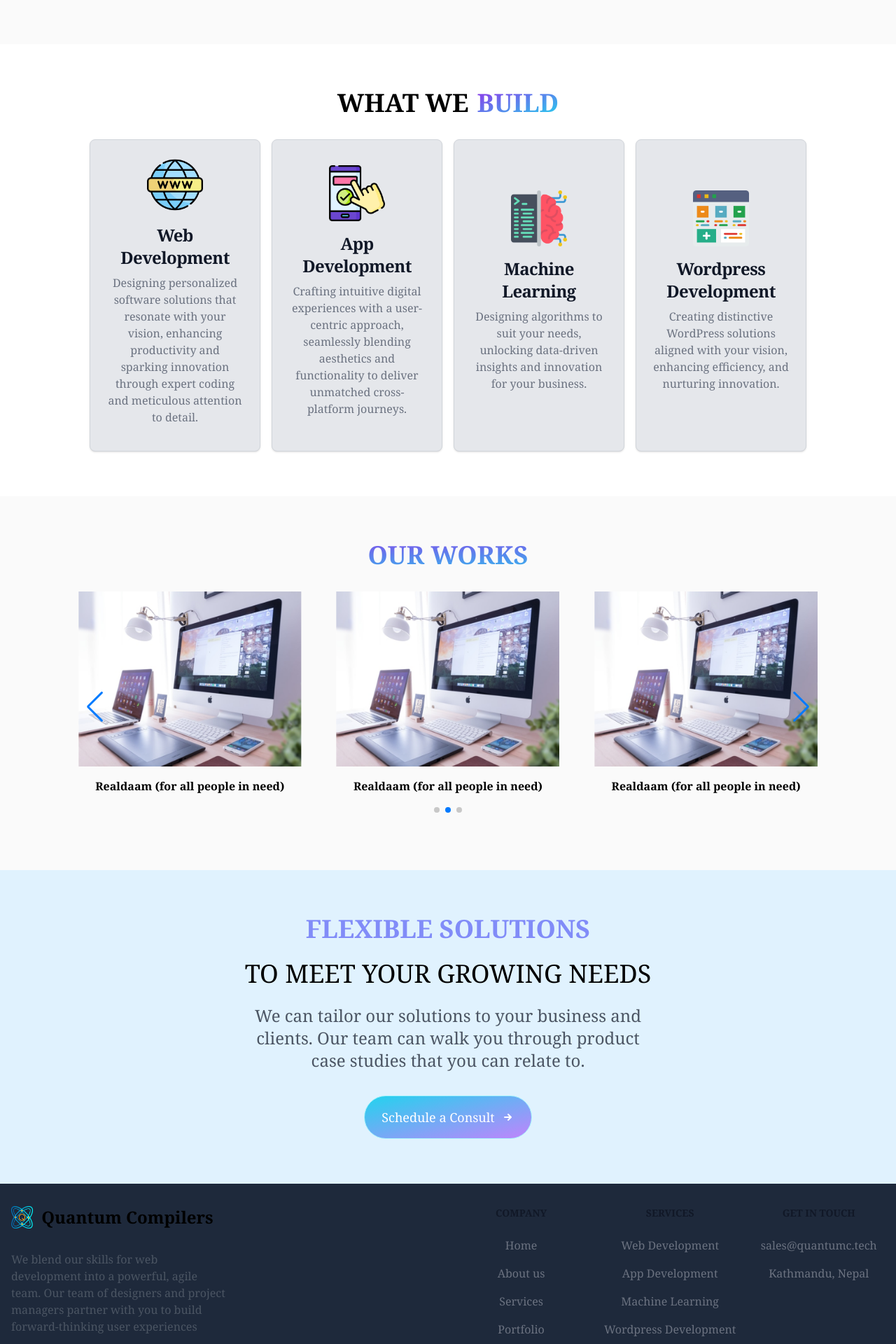
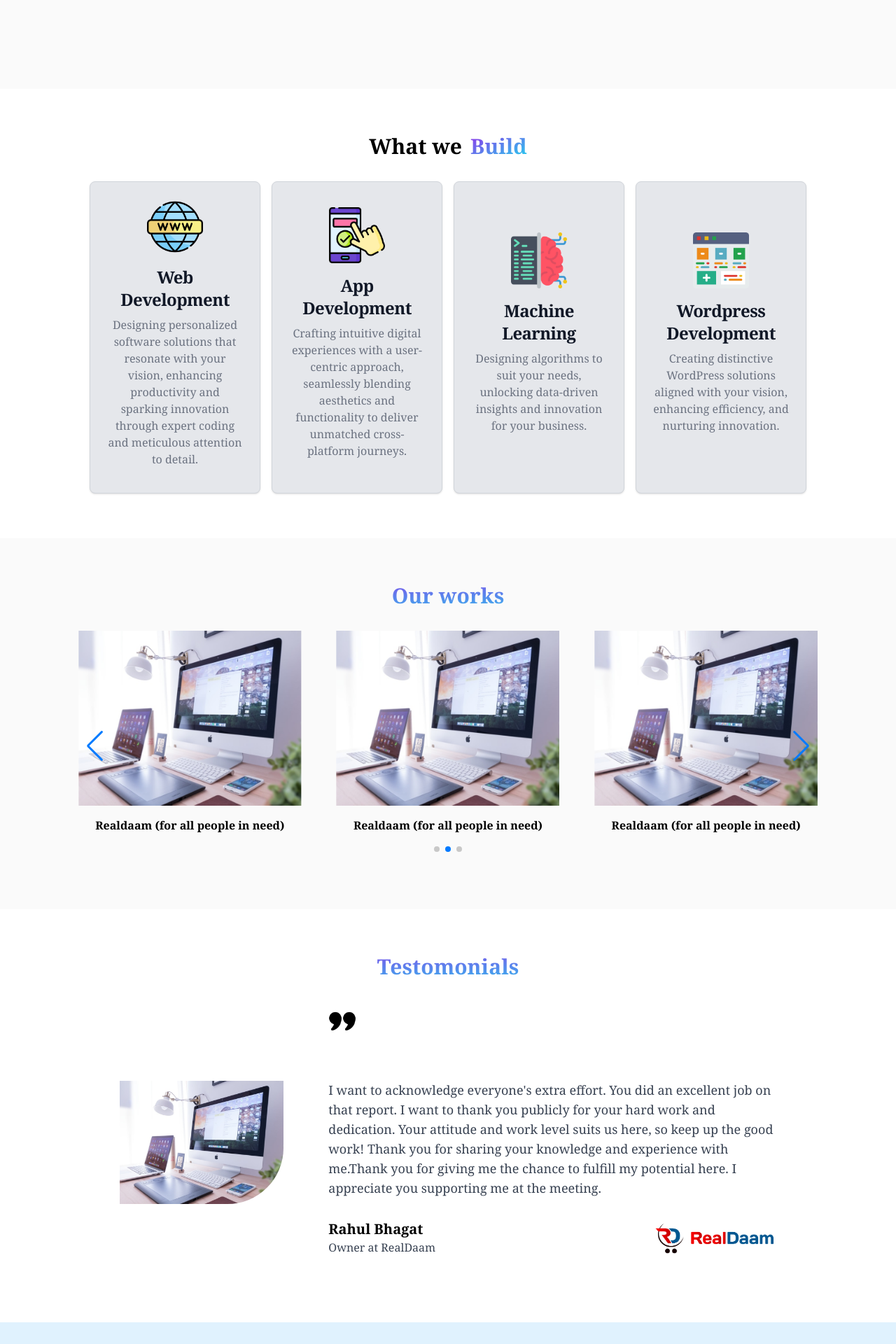
Before and after one commit to Rajan66/QuantumC, a React (Create React App) app: page / in a window 1280 px wide. Shown: the part 1480-3400 px from the top of the page at 70% size. Built offline with nearby package versions, Linux system fonts and the light colour scheme.

Commit message:
Update on home page

```diff
--- a/src/components/ContactMe.js
+++ b/src/components/ContactMe.js
@@ -13,7 +13,7 @@ const ContactMe = () => {
                         </div>
                         <div class=" lg:w-1/2 px-6 mt-4 lg:mt-0">
                             <h2 class="title-font font-semibold text-gray-900 tracking-widest text-xs">EMAIL</h2>
-                            <a class="text-blue-500 leading-relaxed">sales@quantumc.tech</a>
+                            <a href="mailto: sales@quantumc.tech" class="text-blue-500 leading-relaxed" >sales@quantumc.tech</a>
                             <h2 class="title-font font-semibold text-gray-900 tracking-widest text-xs mt-4">PHONE</h2>
                             <p class="leading-relaxed">+977 9812345678</p>
                         </div>
--- a/src/components/Footer.js
+++ b/src/components/Footer.js
@@ -25,16 +25,16 @@ const Footer = () => {
                   <a href="/">Home</a>
                 </li>
                 <li className="mb-4">
-                  <a href="/">About us</a>
+                  <a href="/about">About us</a>
                 </li>
                 <li className="mb-4">
-                  <a href="/">Services</a>
+                  <a href="/services">Services</a>
                 </li>
                 <li className="mb-4">
-                  <a href="/">Portfolio</a>
+                  <a href="/portfolio">Portfolio</a>
                 </li>
                 <li className="mb-4">
-                  <a href="/">Contact us</a>
+                  <a href="/contact">Contact us</a>
                 </li>
               </ul>
             </div>
@@ -62,10 +62,10 @@ const Footer = () => {
               <h2 className="mb-6 text-sm font-semibold text-gray-900 uppercase dark:text-white">Get in touch</h2>
               <ul className="text-gray-500 dark:text-gray-400 font-medium">
                 <li className="mb-4">
-                  <a href="#">sales@quantumc.tech</a>
+                  <a  href="mailto: sales@quantumc.tech">sales@quantumc.tech</a>
                 </li>
                 <li>
-                  <a href="#">Kathmandu, Nepal</a>
+                  <a href="">Kathmandu, Nepal</a>
                 </li>
               </ul>
             </div>
--- a/src/components/Home/Services.js
+++ b/src/components/Home/Services.js
@@ -9,8 +9,8 @@ const Services = () => {
         <section id="services" className='bg-white p-10  lg:p-16'>
             <div className='lg:mx-16'>
                 <div className='flex gap-3 justify-center'>
-                    <h1 className='uppercase text-2xl lg:text-4xl font-bold mb-8 lg:mb-8 '>What we</h1>
-                    <h1 className='uppercase bg-gradient-to-br from-purple-600 to-cyan-400 bg-clip-text text-transparent  text-2xl lg:text-4xl font-bold mb-8 lg:mb-8 '>Build</h1>
+                    <h1 className=' text-2xl lg:text-3xl font-bold mb-8 lg:mb-8 '>What we</h1>
+                    <h1 className=' bg-gradient-to-br from-purple-600 to-cyan-400 bg-clip-text text-transparent  text-2xl lg:text-3xl font-bold mb-8 lg:mb-8 '>Build</h1>
                 </div>
                 <div className='grid md:grid-cols-2 lg:grid-cols-4 gap-4 justify-center'>
                     <div class="max-w-sm p-6  border rounded-lg shadow bg-gray-200 border-gray-300 flex flex-col items-center justify-center">
--- /dev/null
+++ b/src/components/Home/Testomonials.js
@@ -0,0 +1,33 @@
+import React from 'react'
+
+import realdaamLogo from '../../images/icons/realdaamLogo.png'
+import realdaam from '../../images/realdaam.png'
+import quote from '../../images/icons/quote.png'
+
+const Testomonials = () => {
+    return (
+        <section className='bg-white py-16'>
+            <h1 className=' text-2xl lg:text-3xl font-bold mb-10 bg-gradient-to-br from-purple-600 to-cyan-400 bg-clip-text text-transparent'>Testomonials</h1>
+            <div className='flex justify-center gap-16 items-center'>
+                <img src={realdaam} className='w-42 h-44 rounded-br-[80px]' />
+                <div className='w-1/2'>
+                    <img className='w-10 h-10 ' src={quote} />
+                    <p className='text-gray-700 text-lg text-start mt-16'>
+                        I want to acknowledge everyone's extra effort. You did an excellent job on that report. I want to thank you publicly for your hard work and dedication. Your attitude and work level suits us here, so keep up the good work! Thank you for sharing your knowledge and experience with me.Thank you for giving me the chance to fulfill my potential here. I appreciate you supporting me at the meeting.
+                    </p>
+                    <div className='text-start flex items-center justify-between'>
+                        <div className=''>
+                            <h1 className='text-xl font-bold'>Rahul Bhagat</h1>
+                            <h1 className='text-md text-gray-700'> Owner at RealDaam</h1>
+                        </div>
+                        <img src={realdaamLogo} className='w-44 h-auto' />
+                    </div>
+
+
+                </div>
+            </div>
+        </section>
+    )
+}
+
+export default Testomonials
--- a/src/components/Home/Trust.js
+++ b/src/components/Home/Trust.js
@@ -1,10 +1,11 @@
 import React from 'react'
 import realdaamLogo from '../../images/icons/realdaamLogo.png'
+
 
 const Trust = () => {
     return (
         <section className='p-10'>
-            <div className='flex flex-col  justify-center items-center'>
+            <div className='flex flex-col  justify-center items-center mb-16'>
                 <h1 className="uppercase bg-gradient-to-br from-purple-600 to-cyan-400 bg-clip-text text-transparent text-2xl font-bold">
                     Trusted By
                 </h1>
@@ -14,6 +15,7 @@ const Trust = () => {
                     <img src={realdaamLogo} className='w-64 h-full filter grayscale hover:grayscale-0 ease-in-out' /> */}
                 </div>
             </div>
+
         </section>
     )
 }
--- a/src/components/Home/Works.js
+++ b/src/components/Home/Works.js
@@ -15,7 +15,7 @@ const Works = () => {
         <section id="works" className=''>
             <div className="max-w-screen-2xl container mx-auto xl:px-28 px-4 pt-16 pb-1">
                 <div className="text-center">
-                    <h1 className="uppercase bg-gradient-to-br from-purple-600 to-cyan-400 bg-clip-text text-transparent text-2xl lg:text-4xl font-bold mb-8">
+                    <h1 className=" bg-gradient-to-br from-purple-600 to-cyan-400 bg-clip-text text-transparent text-2xl lg:text-3xl font-bold mb-8">
                         Our works
                     </h1>
                 </div>
--- a/src/pages/Home.js
+++ b/src/pages/Home.js
@@ -7,6 +7,7 @@ import Works from "../components/Home/Works";
 
 import DevProcess from "../components/DevProcess";
 import Trust from "../components/Home/Trust";
+import Testomonials from '../components/Home/Testomonials';
 
 
 const Home = () => {
@@ -17,6 +18,7 @@ const Home = () => {
             <Trust />
             <Services />
             <Works />
+            <Testomonials />
             {/* <DevProcess /> */}
 
         </>
```
Also changed, not shown: src/images/icons/quote.png (added).
